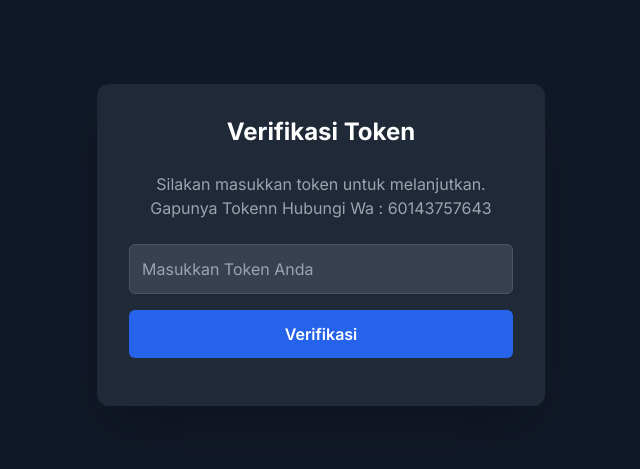
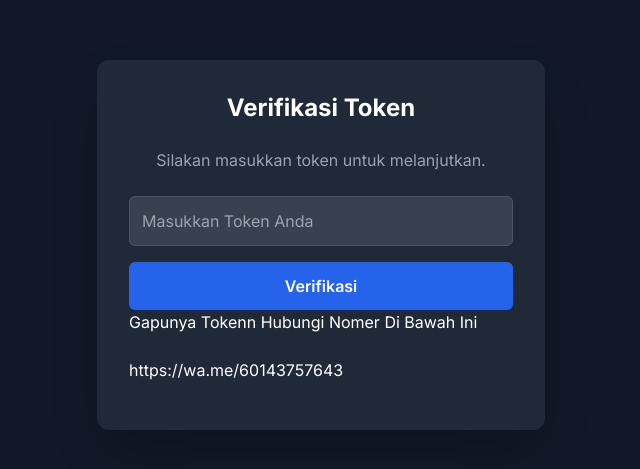
Before and after one commit to zmanias/BlackhunterWeb, a plain HTML site: page Cpanel/index.html in a window 1280 px wide. Shown: the part 155-624 px from the top of the page, without its empty margins (319-959 px from the left). Drawn offline with nearby package versions, Linux system fonts and the light colour scheme.

Commit message:
update Cpanel/index.html

```diff
--- a/Cpanel/index.html
+++ b/Cpanel/index.html
@@ -36,12 +36,14 @@
         <!-- Bagian Verifikasi Token -->
         <div id="token-section" class="bg-gray-800 p-8 rounded-xl shadow-2xl">
             <h1 class="text-2xl font-bold text-center mb-6">Verifikasi Token</h1>
-            <p class="text-center text-gray-400 mb-6">Silakan masukkan token untuk melanjutkan.<br>Gapunya Tokenn Hubungi Wa : 60143757643</p>
+            <p class="text-center text-gray-400 mb-6">Silakan masukkan token untuk melanjutkan.</p>
             <form id="token-form">
                 <input type="password" id="token-input" placeholder="Masukkan Token Anda" class="w-full p-3 bg-gray-700 border border-gray-600 rounded-md focus:outline-none focus:ring-2 focus:ring-blue-500 transition">
                 <button type="submit" class="w-full mt-4 p-3 bg-blue-600 hover:bg-blue-700 rounded-md font-semibold transition-colors duration-300">
                     Verifikasi
                 </button>
+                <p>Gapunya Tokenn Hubungi Nomer Di Bawah Ini</p><br>
+                <p>https://wa.me/60143757643</p>
             </form>
             <p id="token-message" class="text-center mt-4 text-sm"></p>
         </div>
```
